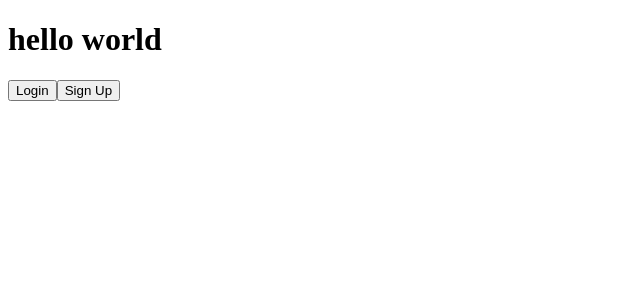
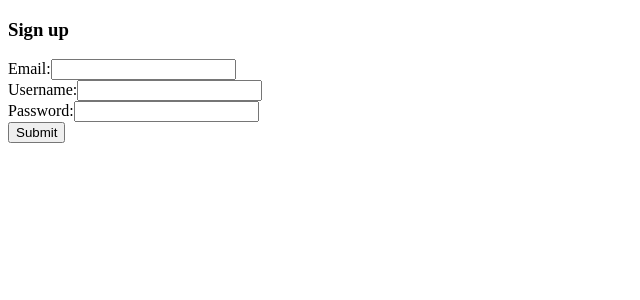
Before and after one commit to Zero-Stars-LLC/zero-stars, a React app: page /signup in a window 1280 px wide. Shown: the top 300 px of the page, without its empty margins (0-640 px from the left). Built offline with nearby package versions, Linux system fonts and the light colour scheme.

Commit message:
create login and sign up pages

```diff
--- a/client/index.html
+++ b/client/index.html
@@ -7,7 +7,6 @@
     <title>Zero Stars</title>
   </head>
   <body>
-    <h1>hello world</h1>
     <div id="root"></div>
     <script src="./bundle.js"></script>
   </body>
--- a/client/pages/Login.js
+++ b/client/pages/Login.js
@@ -0,0 +1,46 @@
+import React, { useState } from 'react';
+
+const Login = () => {
+  const [data, setData] = useState({
+    username: '',
+    password: '',
+  });
+
+  const handleChange = (e) => {
+    setData({ ...data, [e.target.name]: [e.target.value] });
+  };
+
+  const handleSubmit = (e) => {
+    e.preventDefault();
+    // make POST request to /login
+    fetch('/login', {
+      method: 'POST',
+      headers: { 'Content-Type': 'application/json' },
+      body: JSON.stringify(data),
+    });
+    return response.json();
+  };
+
+  const { username, password } = data;
+  return (
+    <>
+      <h3>Login</h3>
+      <form onSubmit={handleSubmit}>
+        <label>
+          Username:
+          <input type="text" name="username" value={username} />
+        </label>
+        <br />
+        <label>
+          Password:
+          <input type="password" name="password" value={password} />
+        </label>
+
+        <br />
+        <input type="submit" name="submit" />
+      </form>
+    </>
+  );
+};
+
+export default Login;
--- a/client/pages/SignUp.js
+++ b/client/pages/SignUp.js
@@ -0,0 +1,52 @@
+import React, { useState } from 'react';
+
+const SignUp = () => {
+  const [data, setData] = useState({
+    email: '',
+    username: '',
+    password: '',
+  });
+
+  const handleChange = (e) => {
+    setData({ ...data, [e.target.name]: [e.target.value] });
+  };
+
+  const handleSubmit = (e) => {
+    e.preventDefault();
+    // make POST request to /signup
+    fetch('/signup', {
+      method: 'POST',
+      headers: { 'Content-Type': 'application/json' },
+      body: JSON.stringify(data),
+    });
+    return response.json();
+  };
+
+  const { email, username, password } = data;
+  return (
+    <>
+      <h3>Sign up</h3>
+      <form onSubmit={handleSubmit}>
+        <label>
+          Email:
+          <input type="text" name="email" value={email} />
+        </label>
+        <br />
+        <label>
+          Username:
+          <input type="text" name="username" value={username} />
+        </label>
+        <br />
+        <label>
+          Password:
+          <input type="password" name="password" value={password} />
+        </label>
+
+        <br />
+        <input type="submit" name="submit" />
+      </form>
+    </>
+  );
+};
+
+export default SignUp;
--- a/package.json
+++ b/package.json
@@ -17,7 +17,8 @@
     "pg": "^8.10.0",
     "prop-types": "^15.8.1",
     "react": "^18.2.0",
-    "react-dom": "^18.2.0"
+    "react-dom": "^18.2.0",
+    "react-router-dom": "^6.9.0"
   },
   "devDependencies": {
     "@babel/core": "^7.21.3",
--- a/webpack.config.js
+++ b/webpack.config.js
@@ -1,5 +1,5 @@
 const HtmlWebpackPlugin = require('html-webpack-plugin');
-const MiniCssExtractPlugin = require("mini-css-extract-plugin");
+const MiniCssExtractPlugin = require('mini-css-extract-plugin');
 
 module.exports = {
   mode: process.env.NODE_ENV,
@@ -7,18 +7,20 @@ module.exports = {
   output: {
     filename: 'bundle.js',
     path: __dirname + '/build',
+    publicPath: '/',
   },
   devServer: {
     proxy: {
-        '/api': 'http://localhost:3000',
-      },
-    hot: true
+      '/api': 'http://localhost:3000',
+    },
+    hot: true,
+    historyApiFallback: true,
   },
   plugins: [
     new HtmlWebpackPlugin({
-        template: __dirname + '/client/index.html'
+      template: __dirname + '/client/index.html',
     }),
-    new MiniCssExtractPlugin()
+    new MiniCssExtractPlugin(),
   ],
   module: {
     rules: [
@@ -40,11 +42,14 @@ module.exports = {
         use: [
           MiniCssExtractPlugin.loader,
           // Translates CSS into CommonJS
-          {loader: 'css-loader', options:{ sourceMap: true, importLoaders: 1}},
+          {
+            loader: 'css-loader',
+            options: { sourceMap: true, importLoaders: 1 },
+          },
           // Creates `style` nodes from JS strings
-        //   'style-loader',
+          //   'style-loader',
           // // Compiles Sass to CSS
-          {loader: 'sass-loader', options: { sourceMap: true }},
+          { loader: 'sass-loader', options: { sourceMap: true } },
         ],
       },
     ],
```
Also changed, not shown: client/index.js (+24 -1 lines), 2 other files (tests, documents, lock files or other folders).
